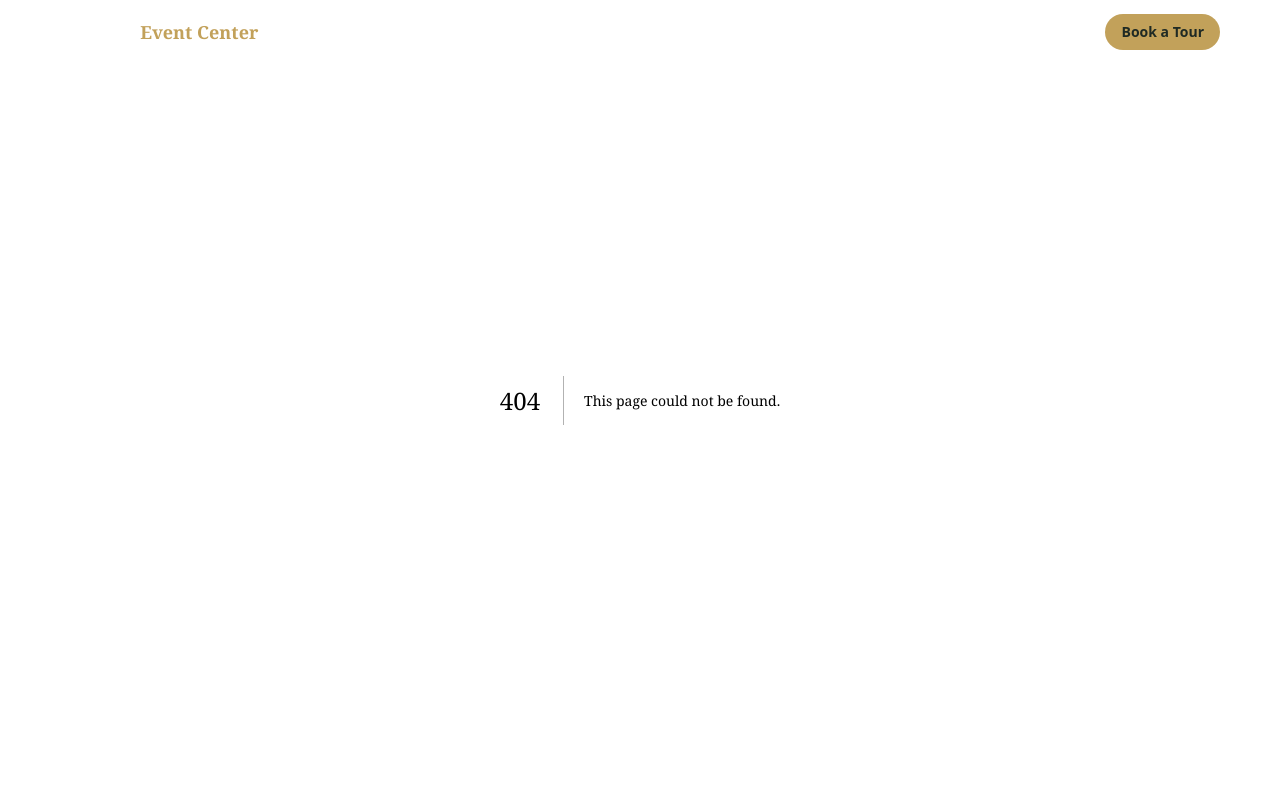
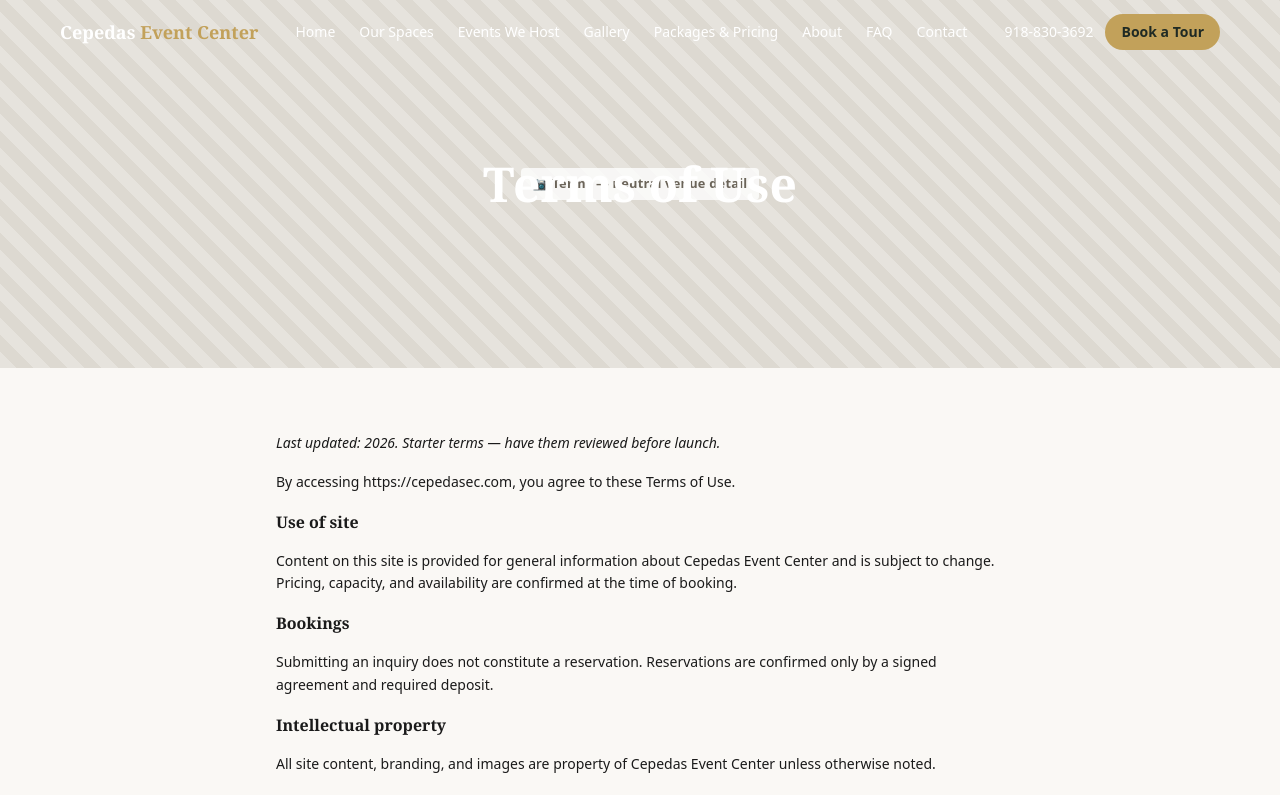
Before and after one commit to gonzalezcap/cepedas-event-center, a Next.js app: page /terms in a window 1280 px wide. Before the commit this address had no page. Shown: the top 795 px of the page. Built offline with nearby package versions, Linux system fonts and the light colour scheme.

Commit message:
Add Terms page

```diff
--- /dev/null
+++ b/app/terms/page.tsx
@@ -0,0 +1,27 @@
+import PageHero from "@/components/PageHero";
+import { SITE } from "@/lib/site";
+
+export const metadata = {
+  title: "Terms of Use | Cepedas Event Center",
+  description: "Terms of Use governing your use of the Cepedas Event Center website.",
+};
+
+export default function TermsPage() {
+  return (
+    <>
+      <PageHero title="Terms of Use" photo="Terms — neutral venue detail" />
+      <section className="max-w-3xl mx-auto px-5 py-16 text-ink/80 space-y-4 text-sm leading-relaxed">
+        <p><em>Last updated: {new Date().getFullYear()}. Starter terms — have them reviewed before launch.</em></p>
+        <p>By accessing {SITE.url}, you agree to these Terms of Use.</p>
+        <h2 className="font-bold text-base">Use of site</h2>
+        <p>Content on this site is provided for general information about Cepedas Event Center and is subject to change. Pricing, capacity, and availability are confirmed at the time of booking.</p>
+        <h2 className="font-bold text-base">Bookings</h2>
+        <p>Submitting an inquiry does not constitute a reservation. Reservations are confirmed only by a signed agreement and required deposit.</p>
+        <h2 className="font-bold text-base">Intellectual property</h2>
+        <p>All site content, branding, and images are property of Cepedas Event Center unless otherwise noted.</p>
+        <h2 className="font-bold text-base">Contact</h2>
+        <p>{SITE.name} · {SITE.phone} · {SITE.email}</p>
+      </section>
+    </>
+  );
+}
```
